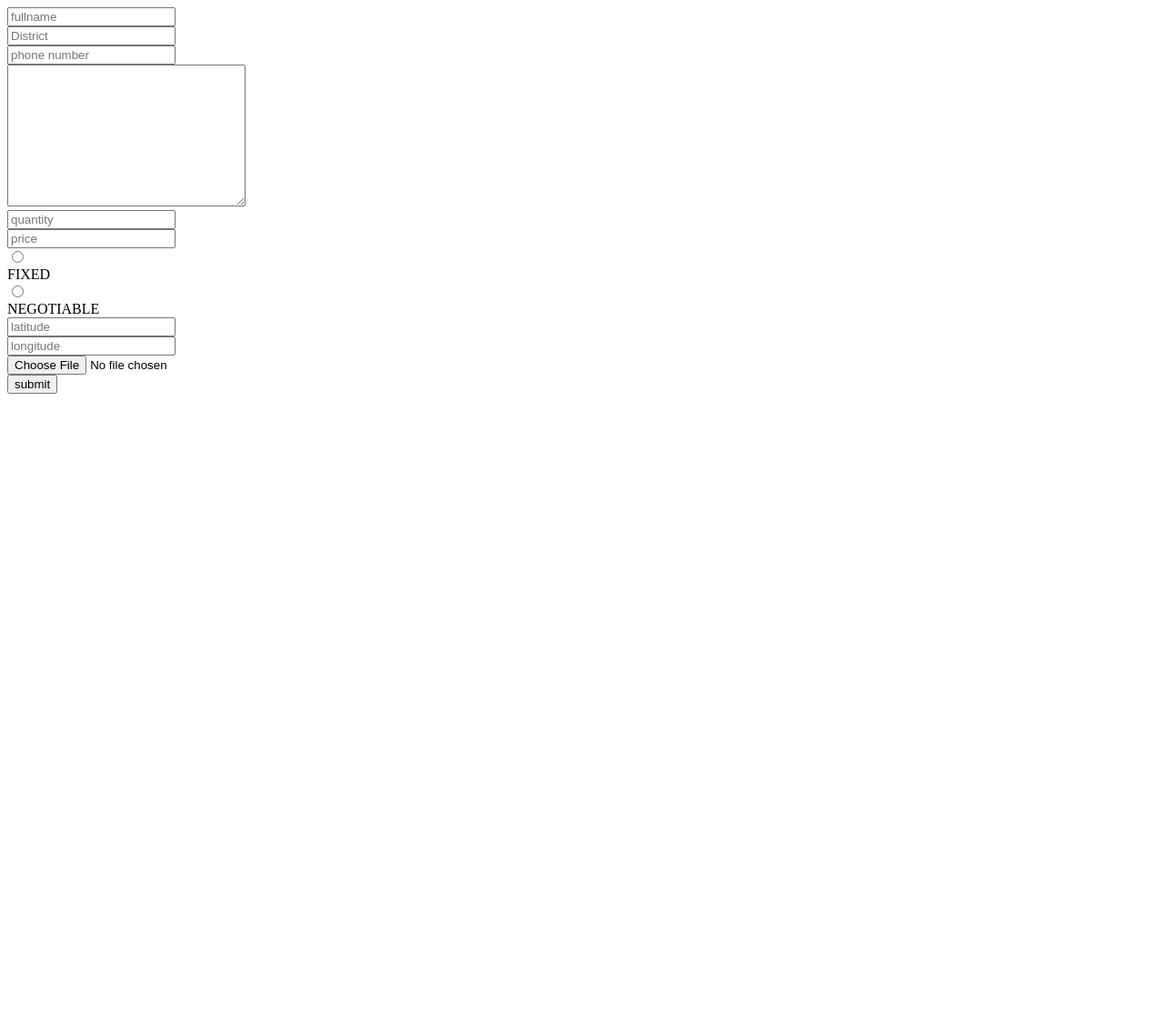
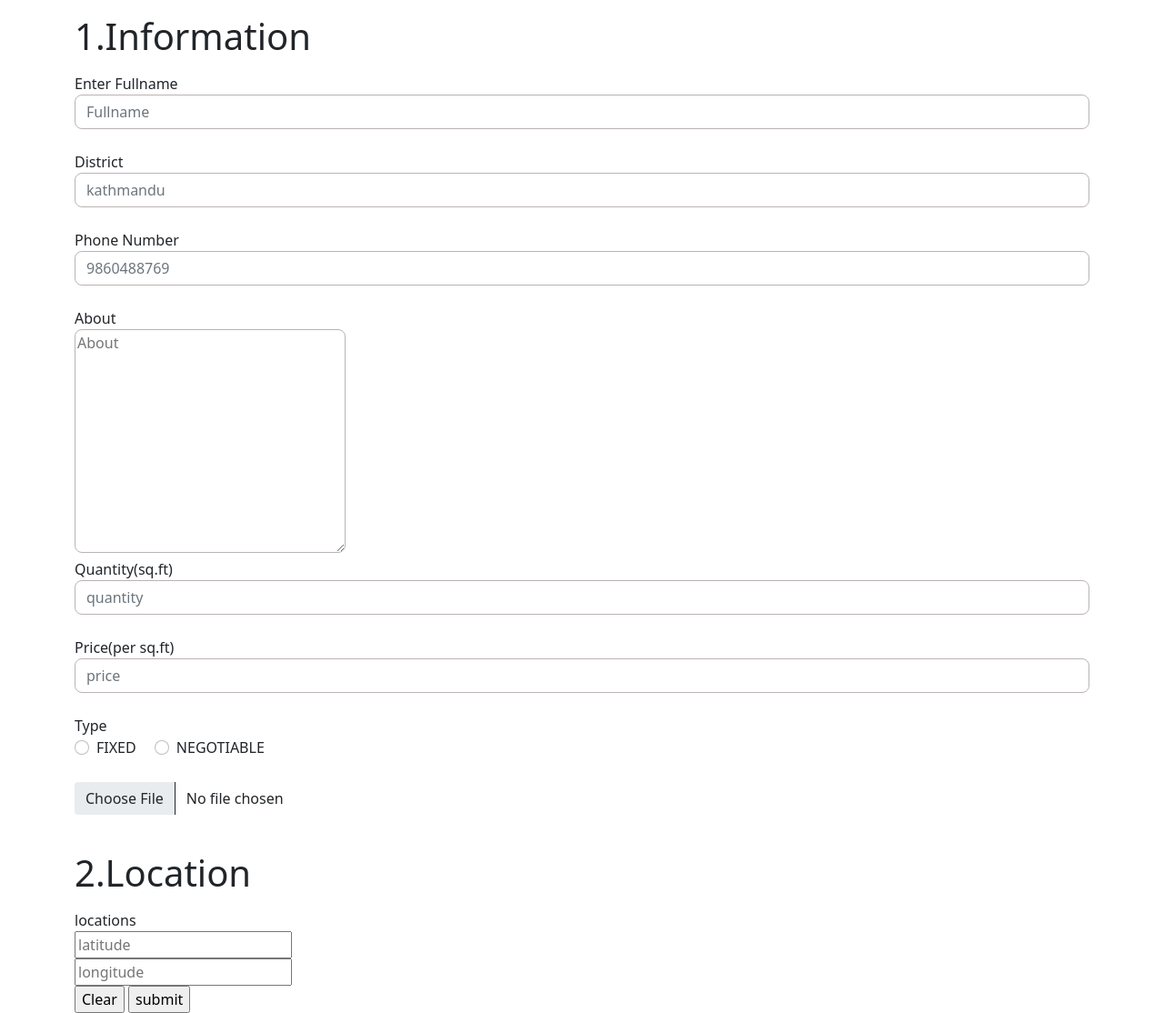
Before and after one commit to rabibasukala01/dallali, a Django app: page /add in a window 1280 px wide. Shown: the whole page at 91% size. Before the commit the page ends 433 px from the top, so only its background shows below. Run offline with Django 3.2, Linux system fonts and the light colour scheme; the visitor is signed in with stand-in values (Sample User, id 1).

Commit message:
quick ui

```diff
--- /dev/null
+++ b/static/add_post.css
@@ -0,0 +1,22 @@
+body {
+    margin: 0;
+    background-color: #ffffff;
+    padding: 0;
+}
+
+.box {
+    border: 0.1px solid rgb(187, 179, 179);
+    border-radius: 8px;
+
+
+}
+
+.box:focus {
+    border-color: #04AA6D;
+    outline: none !important;
+}
+
+input[type="radio"]:checked {
+    background-color: #04AA6D;
+    border-color: #04AA6D;
+}
--- a/templates/add_post.html
+++ b/templates/add_post.html
@@ -1,36 +1,106 @@
 {% load static %}
 <!DOCTYPE html>
 <html lang="en">
+
 <head>
     <meta charset="UTF-8">
     <meta http-equiv="X-UA-Compatible" content="IE=edge">
     <meta name="viewport" content="width=device-width, initial-scale=1.0">
+    <!-- Bootstrap CSS -->
+    <link href="https://cdn.jsdelivr.net/npm/bootstrap@5.0.2/dist/css/bootstrap.min.css" rel="stylesheet"
+        integrity="sha384-EVSTQN3/azprG1Anm3QDgpJLIm9Nao0Yz1ztcQTwFspd3yD65VohhpuuCOmLASjC" crossorigin="anonymous">
+
+
+    <link rel="stylesheet" href="{%static 'add_post.css'%}">
     <title>add a post</title>
 </head>
+
 <body>
     <form action="" method='post' enctype="multipart/form-data">
         {% csrf_token %}
-        <input type="text" name="fullname" id="" placeholder='fullname'><br>
-        <input type="text" name="address" id="" placeholder='District'><br>
-        <input type="number" name="phone" id="" placeholder='phone number'><br>
-        <textarea name="about" id="" cols="30" rows="10"></textarea><br>
+        <div class="container-md">
 
-        <input type="number" step="any" name="quantity" id="" placeholder='quantity'><br>
-        <input type="number" step="any" name="price" id="" placeholder='price'><br>
+            <div class='mini-container'>
+                <p class="heading">
+                <h1>1.Information</h1>
+                </p>
+                <label for="inputfullname">Enter Fullname</label><br>
+                <input class="form-control box shadow-none" type="text" name="fullname" id=""
+                    placeholder='Fullname'><br>
 
-        <input type="radio" name="type" value="FIXED" id=""><div>FIXED</div>
-        <input type="radio" name="type" value="NEGOTIABLE" id=""><div>NEGOTIABLE</div>
-        <input type="number" step="any" name="latitude" id="" placeholder='latitude'><br>
-        <input type="number" step="any"  name="longitude" id="" placeholder='longitude'><br>
-        <input type="file" name="image_file" id=""><br>
-        <input type="submit" value="submit">
+            </div>
+
+            <div class='mini-container'>
+                <label for="inputdistrict">District</label><br>
+                <input class="form-control box shadow-none" type="text" name="address" id=""
+                    placeholder='kathmandu'><br>
+
+            </div>
+
+            <div class='mini-container'>
+                <label for="phinput">Phone Number</label><br>
+                <input class="form-control box shadow-none" type="number" name="phone" id=""
+                    placeholder='9860488769'><br>
+
+            </div>
+
+
+            <div class='mini-container'>
+                <label for="inputabout">About</label><br>
+                <textarea class="box" name="about" id="" cols="30" rows="10" placeholder='About'></textarea><br>
+
+            </div>
+
+            <div class='mini-container'>
+                <label for="inputquantity">Quantity(sq.ft)</label><br>
+                <input class="form-control box shadow-none" type="number" step="any" name="quantity" id=""
+                    placeholder='quantity'><br>
+
+            </div>
+            <div class='mini-container'>
+                <label for="inputprice">Price(per sq.ft)</label><br>
+
+                <input class="form-control box shadow-none" type="number" step="any" name="price" id=""
+                    placeholder='price'><br>
+            </div>
+
+            <div class='mini-container'>
+                <label for="inputtype">Type</label><br>
+                <div class="form-check form-check-inline">
+                    <input type="radio" class="form-check-input shadow-none" name="type" id="radio1" value="FIXED">
+                    <label class="form-check-label" for="radio1">FIXED</label>
+                </div>
+                <div class="form-check form-check-inline">
+                    <input type="radio" class="form-check-input shadow-none" name="type" id="radio2" value="NEGOTIABLE">
+                    <label class="form-check-label" for="radio2">NEGOTIABLE</label>
+                </div>
+
+
+
+            </div>
+
+
+            <div class='mini-container'>
+                <label for="imgfile"></label><br>
+                <input class="form-control shadow-none" style="border: none;" type="file" name="image_file"
+                    id="imgfile"><br>
+            </div>
+
+            <div class='mini-container'>
+                <p class="heading">
+                <h1>2.Location</h1>
+                </p>
+                <label for="location">locations</label><br>
+                <input type="number" step="any" name="latitude" id="" placeholder='latitude'><br>
+                <input type="number" step="any" name="longitude" id="" placeholder='longitude'><br>
+
+
+            </div>
+            <input type="submit" value="Clear">
+            <input type="submit" value="submit">
+        </div>
     </form>
 
-    {% for i in context %}
-    {{i.fullname}}
-    {{i.address}}
-<img src="{{i.landimage.url}}" alt="" width='100px'>
-{{i.landimage.url}}
-{% endfor %}
 </body>
+
 </html>
```
Also changed, not shown: static/home.css (+4 -4 lines), 1 other file.
